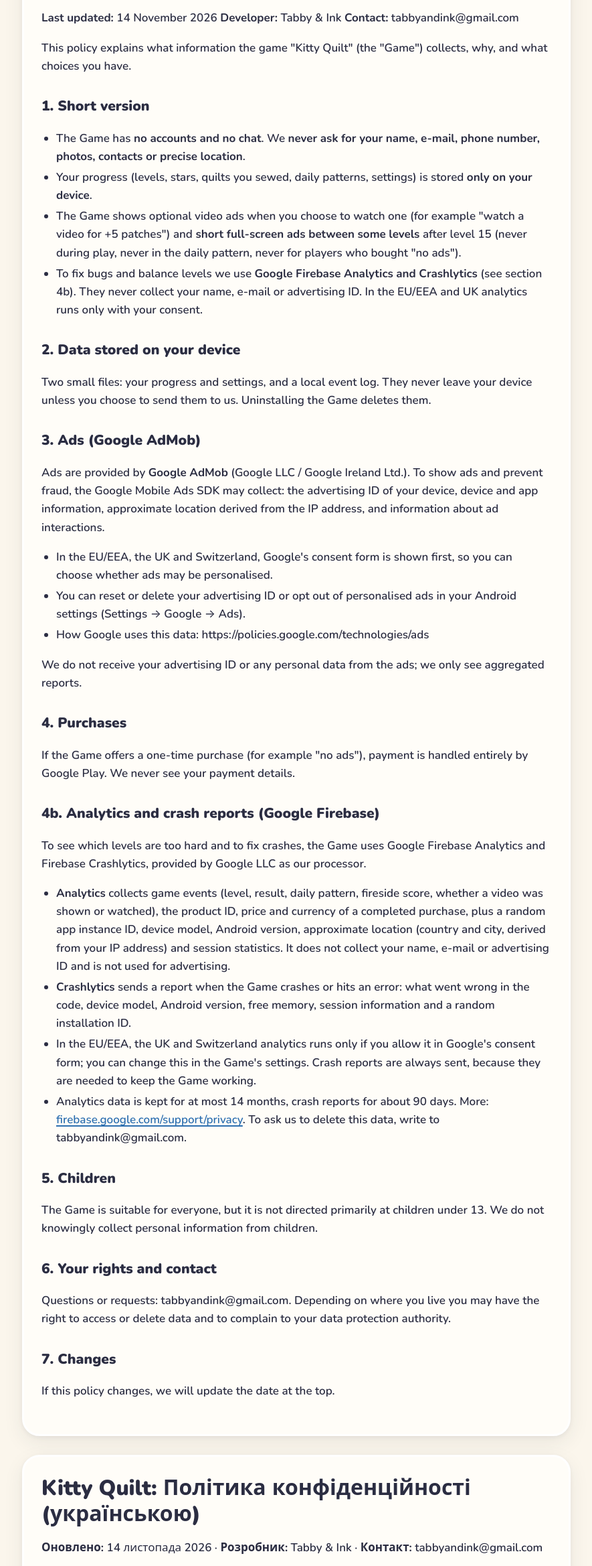
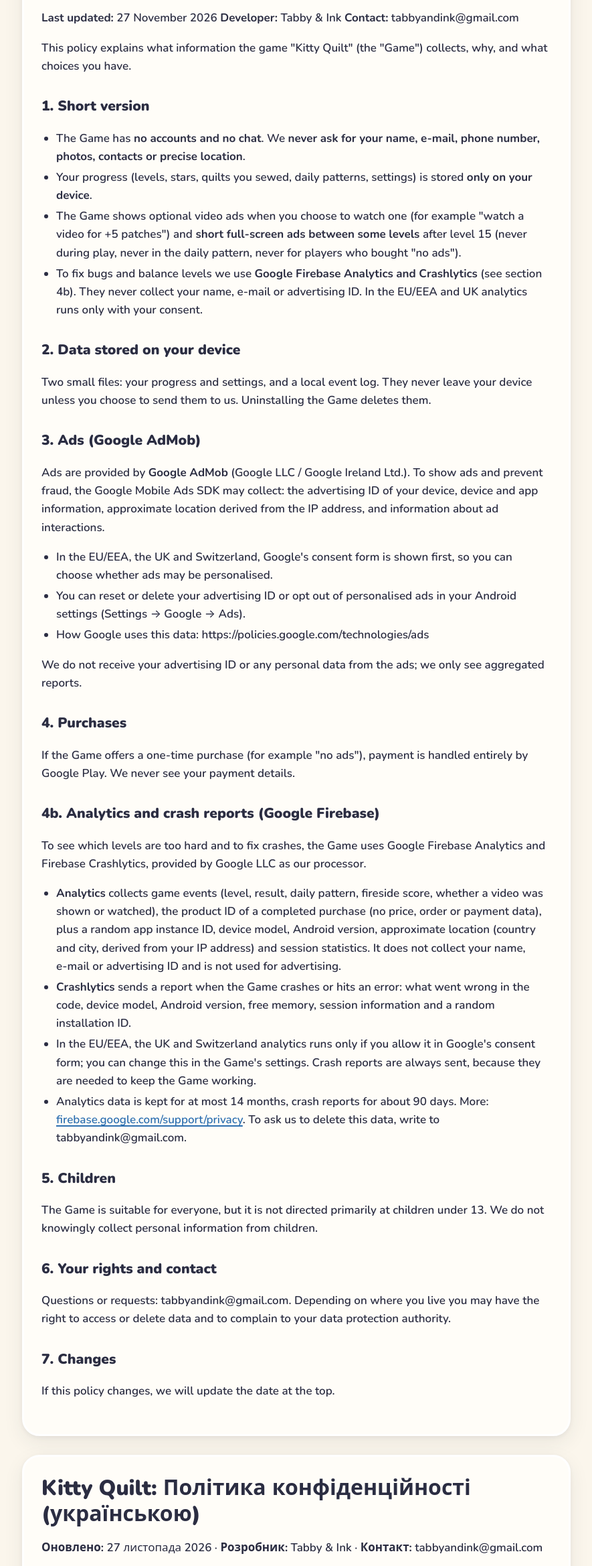
Before and after one commit to tabbyandink/tabbyandink.github.io, a plain HTML site: page kitty-quilt/privacy.html in a window 1280 px wide. Shown: the part 179-2517 px from the top of the page at 67% size, without its empty margins (197-1082 px from the left). Drawn offline with nearby package versions, Linux system fonts and the light colour scheme.

Commit message:
Kitty Quilt privacy policy: only the product id is sent with a purchase

```diff
--- a/kitty-quilt/privacy.html
+++ b/kitty-quilt/privacy.html
@@ -23,7 +23,7 @@
 <main class="wrap">
 <article class="doc" id="en" lang="en">
 <h1>Kitty Quilt: Privacy Policy</h1>
-<p><strong>Last updated:</strong> 14 November 2026
+<p><strong>Last updated:</strong> 27 November 2026
 <strong>Developer:</strong> Tabby &amp; Ink
 <strong>Contact:</strong> tabbyandink@gmail.com</p>
 <p>This policy explains what information the game "Kitty Quilt" (the "Game") collects, why, and what choices you have.</p>
@@ -49,7 +49,7 @@
 <h2>4b. Analytics and crash reports (Google Firebase)</h2>
 <p>To see which levels are too hard and to fix crashes, the Game uses Google Firebase Analytics and Firebase Crashlytics, provided by Google LLC as our processor.</p>
 <ul>
-<li><strong>Analytics</strong> collects game events (level, result, daily pattern, fireside score, whether a video was shown or watched), the product ID, price and currency of a completed purchase, plus a random app instance ID, device model, Android version, approximate location (country and city, derived from your IP address) and session statistics. It does not collect your name, e‑mail or advertising ID and is not used for advertising.</li>
+<li><strong>Analytics</strong> collects game events (level, result, daily pattern, fireside score, whether a video was shown or watched), the product ID of a completed purchase (no price, order or payment data), plus a random app instance ID, device model, Android version, approximate location (country and city, derived from your IP address) and session statistics. It does not collect your name, e‑mail or advertising ID and is not used for advertising.</li>
 <li><strong>Crashlytics</strong> sends a report when the Game crashes or hits an error: what went wrong in the code, device model, Android version, free memory, session information and a random installation ID.</li>
 <li>In the EU/EEA, the UK and Switzerland analytics runs only if you allow it in Google's consent form; you can change this in the Game's settings. Crash reports are always sent, because they are needed to keep the Game working.</li>
 <li>Analytics data is kept for at most 14 months, crash reports for about 90 days. More: <a href="https://firebase.google.com/support/privacy">firebase.google.com/support/privacy</a>. To ask us to delete this data, write to tabbyandink@gmail.com.</li>
@@ -63,13 +63,13 @@
 </article>
 <article class="doc" id="uk" lang="uk">
 <h1>Kitty Quilt: Політика конфіденційності (українською)</h1>
-<p><strong>Оновлено:</strong> 14 листопада 2026 · <strong>Розробник:</strong> Tabby &amp; Ink · <strong>Контакт:</strong> tabbyandink@gmail.com</p>
+<p><strong>Оновлено:</strong> 27 листопада 2026 · <strong>Розробник:</strong> Tabby &amp; Ink · <strong>Контакт:</strong> tabbyandink@gmail.com</p>
 <ul>
 <li>У грі <strong>немає акаунтів і чату</strong>. Ми не просимо ім'я, пошту, телефон, фото, контакти чи точне місцезнаходження.</li>
 <li>Прогрес (рівні, зірки, зшиті ковдри, «Візерунок дня», налаштування) зберігається <strong>лише на вашому пристрої</strong>.</li>
 <li>Реклама: відео за вашим вибором («подивись відео, отримай +5 клаптиків») і <strong>короткі повноекранні оголошення між деякими рівнями</strong> після 15-го рівня (ніколи під час гри, ніколи у «Візерунку дня», ніколи для тих, хто купив «без реклами»). Рекламу показує Google AdMob, він може використовувати рекламний ідентифікатор пристрою; у ЄС/ЄЕЗ/Великій Британії спершу показується форма згоди Google.</li>
 <li>Покупки обробляє лише Google Play, ми не бачимо платіжних даних.</li>
-<li>Щоб виправляти помилки й налаштовувати складність, ми використовуємо <strong>Google Firebase Analytics і Crashlytics</strong>. Аналітика збирає події гри (рівень, результат, Візерунок дня, рекорд біля каміна, перегляд відео), ідентифікатор, ціну й валюту покупки, випадковий ідентифікатор застосунку, модель пристрою, версію Android, приблизне місцезнаходження за IP та статистику сесій; ім'я, пошту чи рекламний ідентифікатор вона не збирає і для реклами не використовується. Crashlytics надсилає звіт про збій: що сталося в коді, модель пристрою, версію Android, вільну пам'ять, дані сесії і випадковий ідентифікатор встановлення. У ЄС/ЄЕЗ, Великій Британії та Швейцарії аналітика працює лише з вашої згоди; звіти про збої надсилаються завжди. Дані аналітики зберігаються до 14 місяців, звіти про збої приблизно 90 днів.</li>
+<li>Щоб виправляти помилки й налаштовувати складність, ми використовуємо <strong>Google Firebase Analytics і Crashlytics</strong>. Аналітика збирає події гри (рівень, результат, Візерунок дня, рекорд біля каміна, перегляд відео), ідентифікатор купленого товару (без ціни, замовлення чи платіжних даних), випадковий ідентифікатор застосунку, модель пристрою, версію Android, приблизне місцезнаходження за IP та статистику сесій; ім'я, пошту чи рекламний ідентифікатор вона не збирає і для реклами не використовується. Crashlytics надсилає звіт про збій: що сталося в коді, модель пристрою, версію Android, вільну пам'ять, дані сесії і випадковий ідентифікатор встановлення. У ЄС/ЄЕЗ, Великій Британії та Швейцарії аналітика працює лише з вашої згоди; звіти про збої надсилаються завжди. Дані аналітики зберігаються до 14 місяців, звіти про збої приблизно 90 днів.</li>
 <li>Запитання: tabbyandink@gmail.com.</li>
 </ul>
 </article>
```
